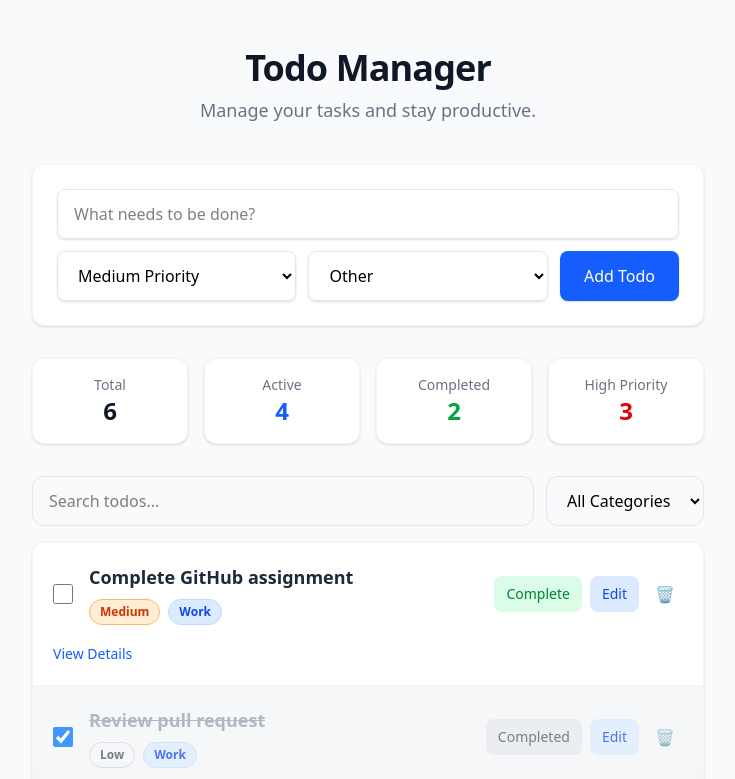
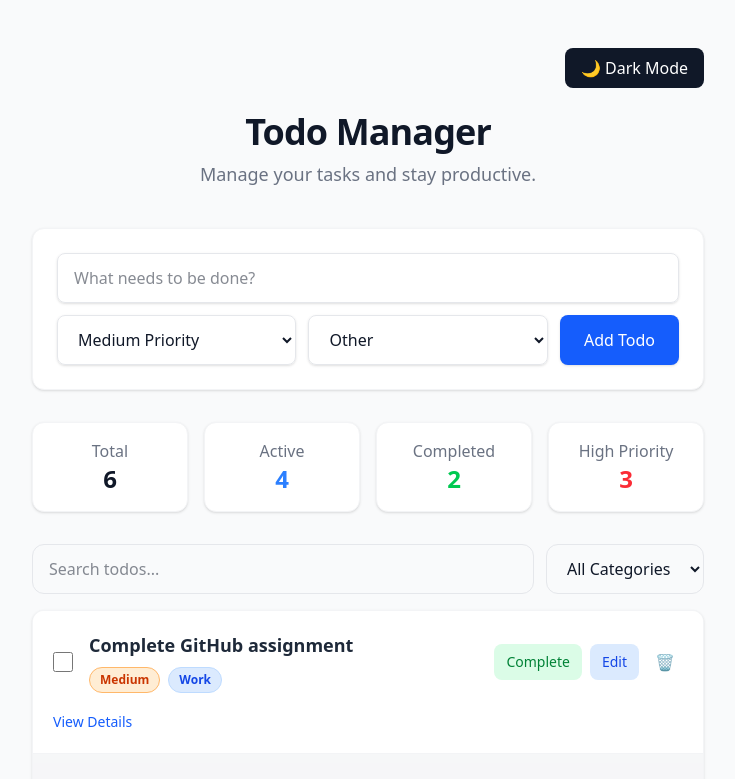
Before and after one commit to barivivek12/todo-app, a React (Vite) app: page / in a window 1280 px wide. Shown: the top 779 px of the page, without its empty margins (272-1007 px from the left). Built offline with nearby package versions, Linux system fonts and the light colour scheme.

Commit message:
Add dark mode

```diff
--- a/src/App.jsx
+++ b/src/App.jsx
@@ -62,6 +62,7 @@ const initialActivities = initialTodos.reduce((activities, todo) => {
 function App() {
   const [todos, setTodos] = useState(initialTodos)
   const [activities, setActivities] = useState(initialActivities)
+  const [darkMode, setDarkMode] = useState(false)
 
   const addActivity = (todoId, action) => {
     const newActivity = {
@@ -145,15 +146,11 @@ function App() {
 
     addActivity(id, 'Todo edited')
 
-    if (
-      oldTodo.priority !== updatedData.priority
-    ) {
+    if (oldTodo.priority !== updatedData.priority) {
       addActivity(id, 'Priority changed')
     }
 
-    if (
-      oldTodo.category !== updatedData.category
-    ) {
+    if (oldTodo.category !== updatedData.category) {
       addActivity(id, 'Category changed')
     }
   }
@@ -173,55 +170,146 @@ function App() {
   ).length
 
   return (
-    <div className="min-h-screen bg-gray-50 py-12 px-4 sm:px-6 lg:px-8">
+    <div
+      className={`min-h-screen py-12 px-4 sm:px-6 lg:px-8 transition-colors duration-300 ${
+        darkMode ? 'bg-gray-900 text-white' : 'bg-gray-50 text-gray-900'
+      }`}
+    >
       <div className="max-w-2xl mx-auto">
+
+        {/* Header */}
         <div className="text-center mb-10">
-          <h1 className="text-4xl font-extrabold text-gray-900 tracking-tight mb-2">
+          <div className="flex justify-end mb-6">
+            <button
+              type="button"
+              onClick={() => setDarkMode(!darkMode)}
+              className={`px-4 py-2 rounded-lg font-medium transition-colors ${
+                darkMode
+                  ? 'bg-gray-700 text-white hover:bg-gray-600'
+                  : 'bg-gray-900 text-white hover:bg-gray-800'
+              }`}
+            >
+              {darkMode ? '☀️ Light Mode' : '🌙 Dark Mode'}
+            </button>
+          </div>
+
+          <h1
+            className={`text-4xl font-extrabold tracking-tight mb-2 ${
+              darkMode ? 'text-white' : 'text-gray-900'
+            }`}
+          >
             Todo Manager
           </h1>
 
-          <p className="text-lg text-gray-500">
+          <p
+            className={`text-lg ${
+              darkMode ? 'text-gray-300' : 'text-gray-500'
+            }`}
+          >
             Manage your tasks and stay productive.
           </p>
         </div>
 
-        <div className="bg-white rounded-xl shadow-sm border border-gray-100 p-6 mb-8">
+        {/* Todo Form */}
+        <div
+          className={`rounded-xl shadow-sm border p-6 mb-8 ${
+            darkMode
+              ? 'bg-gray-800 border-gray-700'
+              : 'bg-white border-gray-100'
+          }`}
+        >
           <TodoForm onAddTodo={addTodo} />
         </div>
 
-        {/* Todo Statistics */}
+        {/* Statistics */}
         <div className="grid grid-cols-2 sm:grid-cols-4 gap-4 mb-8">
-          <div className="bg-white rounded-xl shadow-sm border border-gray-100 p-4 text-center">
-            <p className="text-sm text-gray-500">Total</p>
-            <p className="text-2xl font-bold text-gray-900">
+
+          <div
+            className={`rounded-xl shadow-sm border p-4 text-center ${
+              darkMode
+                ? 'bg-gray-800 border-gray-700'
+                : 'bg-white border-gray-100'
+            }`}
+          >
+            <p
+              className={
+                darkMode ? 'text-gray-400' : 'text-gray-500'
+              }
+            >
+              Total
+            </p>
+
+            <p
+              className={`text-2xl font-bold ${
+                darkMode ? 'text-white' : 'text-gray-900'
+              }`}
+            >
               {totalTodos}
             </p>
           </div>
 
-          <div className="bg-white rounded-xl shadow-sm border border-gray-100 p-4 text-center">
-            <p className="text-sm text-gray-500">Active</p>
-            <p className="text-2xl font-bold text-blue-600">
+          <div
+            className={`rounded-xl shadow-sm border p-4 text-center ${
+              darkMode
+                ? 'bg-gray-800 border-gray-700'
+                : 'bg-white border-gray-100'
+            }`}
+          >
+            <p
+              className={
+                darkMode ? 'text-gray-400' : 'text-gray-500'
+              }
+            >
+              Active
+            </p>
+
+            <p className="text-2xl font-bold text-blue-500">
               {activeTodos}
             </p>
           </div>
 
-          <div className="bg-white rounded-xl shadow-sm border border-gray-100 p-4 text-center">
-            <p className="text-sm text-gray-500">Completed</p>
-            <p className="text-2xl font-bold text-green-600">
+          <div
+            className={`rounded-xl shadow-sm border p-4 text-center ${
+              darkMode
+                ? 'bg-gray-800 border-gray-700'
+                : 'bg-white border-gray-100'
+            }`}
+          >
+            <p
+              className={
+                darkMode ? 'text-gray-400' : 'text-gray-500'
+              }
+            >
+              Completed
+            </p>
+
+            <p className="text-2xl font-bold text-green-500">
               {completedTodos}
             </p>
           </div>
 
-          <div className="bg-white rounded-xl shadow-sm border border-gray-100 p-4 text-center">
-            <p className="text-sm text-gray-500">
+          <div
+            className={`rounded-xl shadow-sm border p-4 text-center ${
+              darkMode
+                ? 'bg-gray-800 border-gray-700'
+                : 'bg-white border-gray-100'
+            }`}
+          >
+            <p
+              className={
+                darkMode ? 'text-gray-400' : 'text-gray-500'
+              }
+            >
               High Priority
             </p>
-            <p className="text-2xl font-bold text-red-600">
+
+            <p className="text-2xl font-bold text-red-500">
               {highPriorityTodos}
             </p>
           </div>
         </div>
 
+        {/* Todo List */}
         <TodoList
           todos={todos}
           onToggleTodo={toggleTodo}
```
